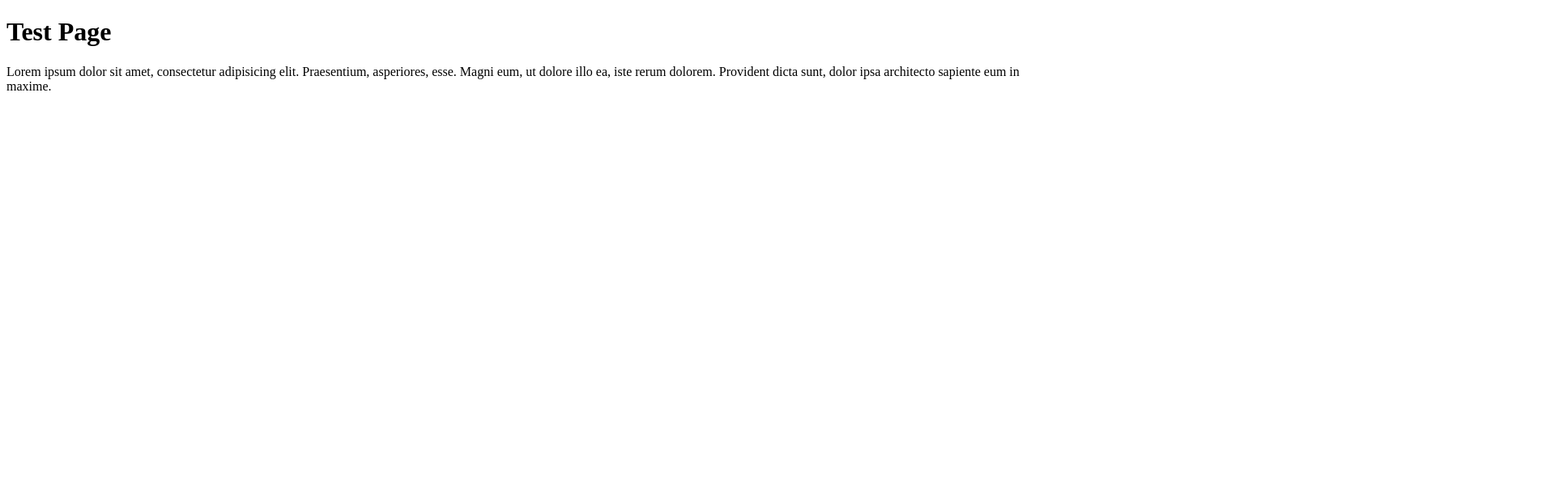
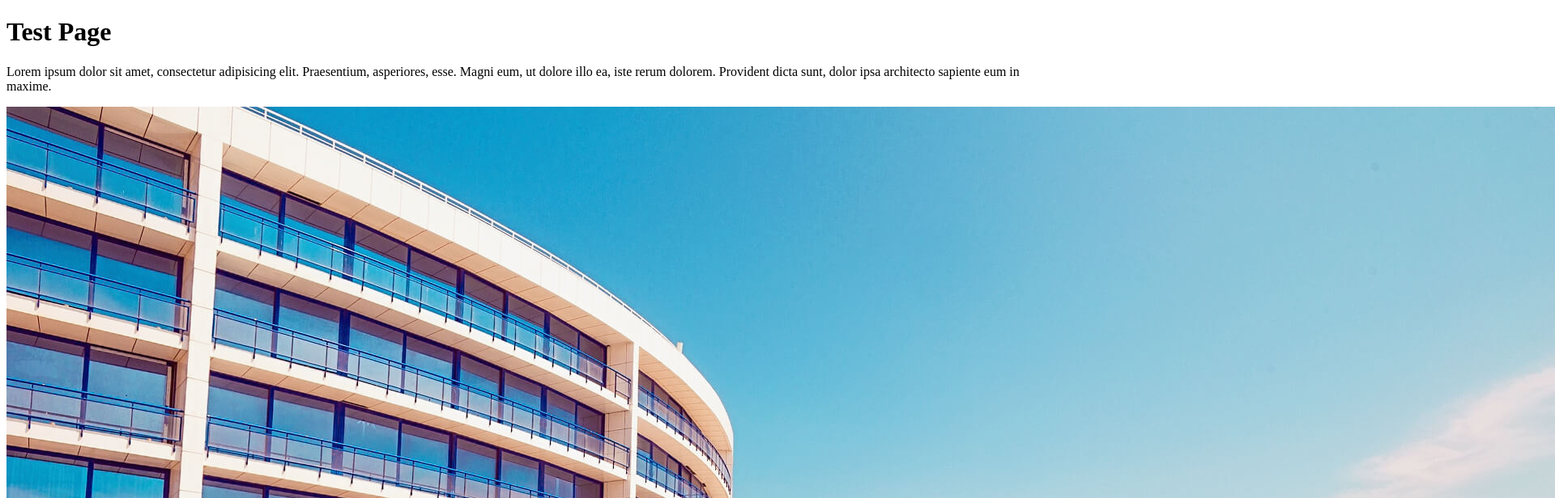
Before and after one commit to gdlnam2020/gdlnam2020.github.io, a plain HTML site: page index.html in a window 1280 px wide. Shown: the top 616 px of the page at 81% size, 1920 px wide, since content can reach past the window. Drawn offline with Linux system fonts and the light colour scheme.

Commit message:
commit 2

```diff
--- a/index.html
+++ b/index.html
@@ -9,5 +9,7 @@
    <h1>Test Page</h1>
    <p>Lorem ipsum dolor sit amet, consectetur adipisicing elit. Praesentium, asperiores, esse. Magni eum, ut dolore illo ea, iste rerum dolorem. Provident dicta sunt, dolor ipsa architecto sapiente eum in maxime.</p>
 
+   <img src="hotel1.jpg">
+
 </body>
 </html>
```
Also changed, not shown: hotel1.jpg (added).
